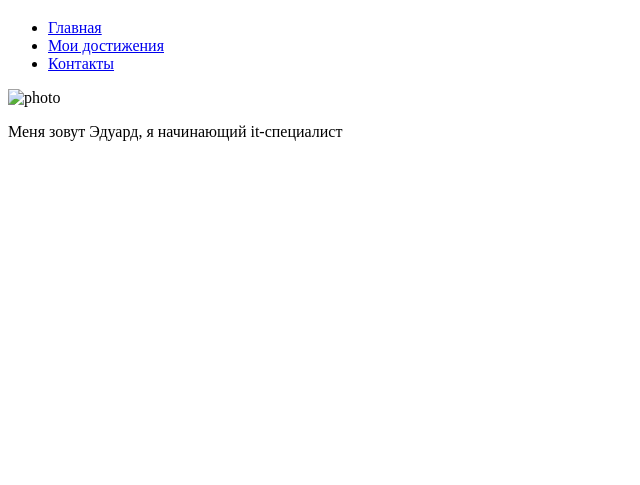
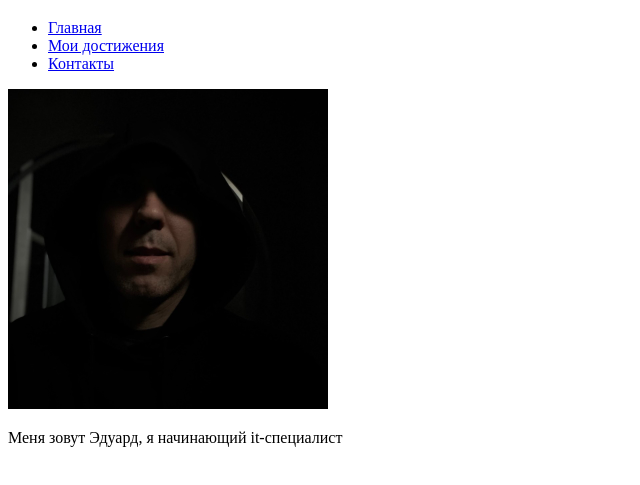
Before and after one commit to DivideEtImperas/my_website, a plain HTML site: page about.html in a window 1280 px wide. Shown: the part 61-546 px from the top of the page, without its empty margins (0-640 px from the left). Drawn offline with Linux system fonts and the light colour scheme.

Commit message:
Update about.html

```diff
--- a/about.html
+++ b/about.html
@@ -16,7 +16,7 @@
         <li><a href="contacts.html">Контакты</a></li>
     </ul>
     </p>
-    <img width="320" height="320" src="./img/photo.jpg/" alt="photo" />
+    <img width="320" height="320" src="./img/photo.jpg" alt="photo" />
     <p>Меня зовут Эдуард, я начинающий it-специалист</p>
 </body>
 
```
